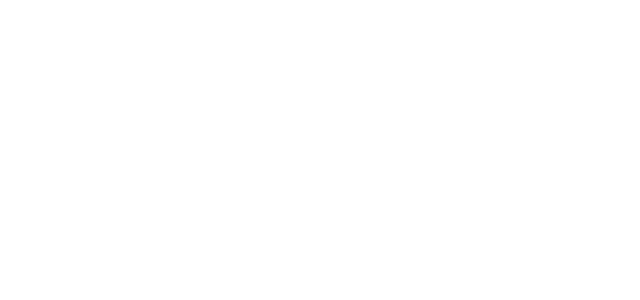
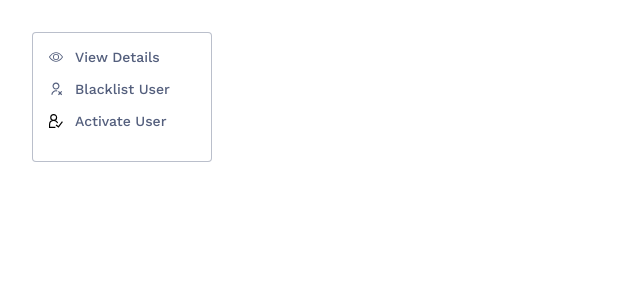
Before and after one commit to Dhei-vid/lendsqr-fe-test, a React (Create React App) app: page /status in a window 1280 px wide. Before the commit this address had no page. Shown: the top 300 px of the page, without its empty margins (0-640 px from the left). Built offline with nearby package versions, Linux system fonts and the light colour scheme.

Commit message:
built the status box

```diff
--- a/src/App.js
+++ b/src/App.js
@@ -7,6 +7,7 @@
 import SideBar from './components/sideBar/sidebar.component'
 import Users from './components/users/users.component'
 import Filter from './components/filter/filter.component'
+import Status from './components/status/status.component'
 
 // testing
 import UserData from './components/userData/userData.components'
@@ -19,6 +20,7 @@
       <Route path='user' element={<Users />} />
       <Route path='userdata' element={<UserData />} />
       <Route path='filter' element={<Filter />} />
+      <Route path='status' element={<Status />} />
       <Route path='sidebar' element={<SideBar />} />
       <Route path='dashboard' element={<Dashboard />} />
       <Route path='user' element={<UserDetails />} />
--- /dev/null
+++ b/src/components/status/status.component.jsx
@@ -0,0 +1,27 @@
+import { BsEye } from 'react-icons/bs'
+import { RiUserUnfollowLine } from 'react-icons/ri'
+import { GrUserExpert } from 'react-icons/gr'
+
+import './status.style.scss'
+
+const Status = () => {
+  return (
+    <div className='status-container'>
+      <div className='status-item'>
+        <BsEye />
+        View Details
+      </div>
+
+      <div className='status-item'>
+        <RiUserUnfollowLine />
+        Blacklist User
+      </div>
+      <div className='status-item'>
+        <GrUserExpert />
+        Activate User
+      </div>
+    </div>
+  )
+}
+
+export default Status
--- /dev/null
+++ b/src/components/status/status.style.scss
@@ -0,0 +1,27 @@
+.status-container {
+  width: 180px;
+  height: auto;
+  background: #fff;
+  border: 1px solid rgba(84, 95, 125, 0.4);
+  border-radius: 4px;
+  padding: 1rem;
+  margin: 2rem;
+
+  .status-item {
+    display: flex;
+    flex-direction: row;
+    gap: 12px;
+    align-items: center;
+    justify-content: flex-start;
+    margin-bottom: 1rem;
+    cursor: pointer;
+
+    font-family: 'Work Sans';
+    font-style: normal;
+    font-weight: 500;
+    font-size: 14px;
+    line-height: 16px;
+
+    color: #545f7d;
+  }
+}
```
